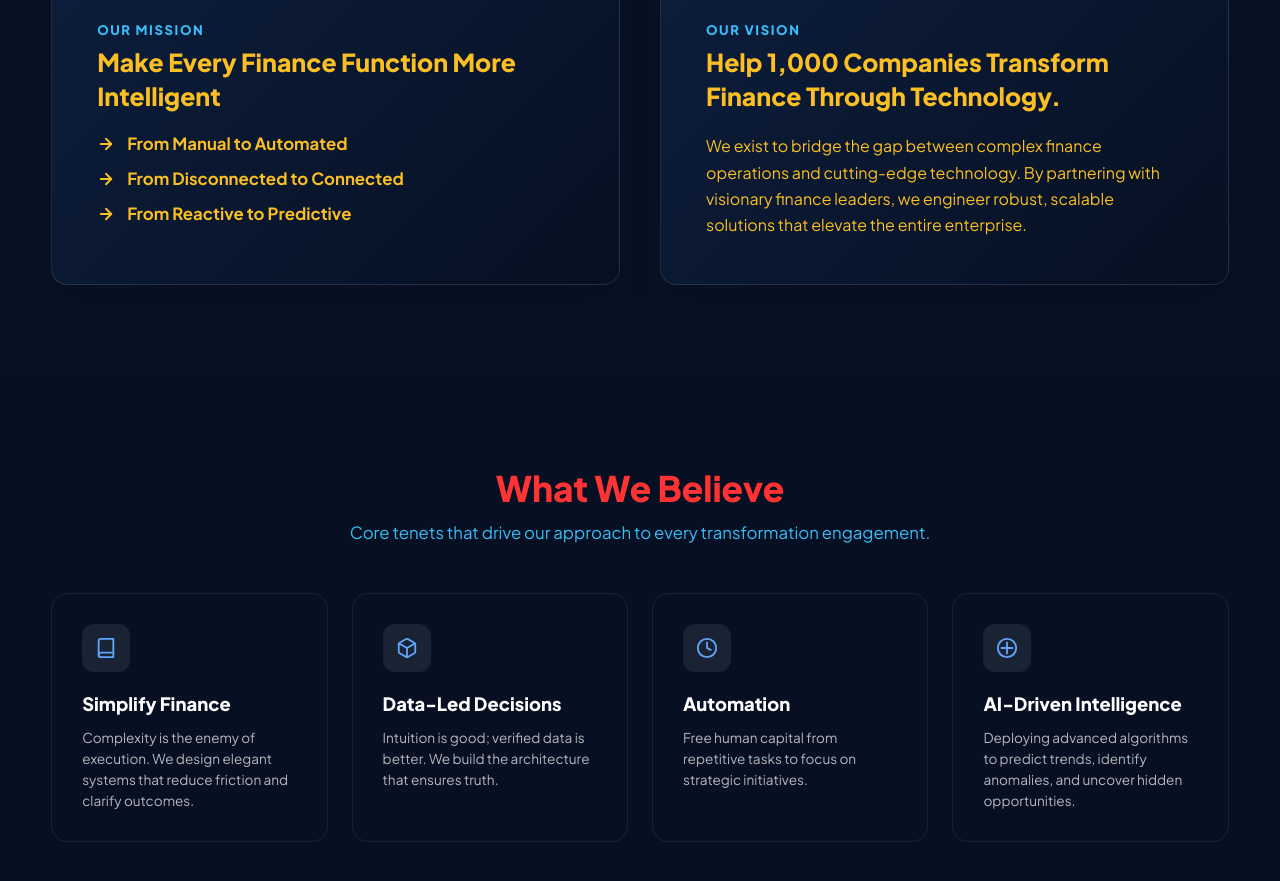
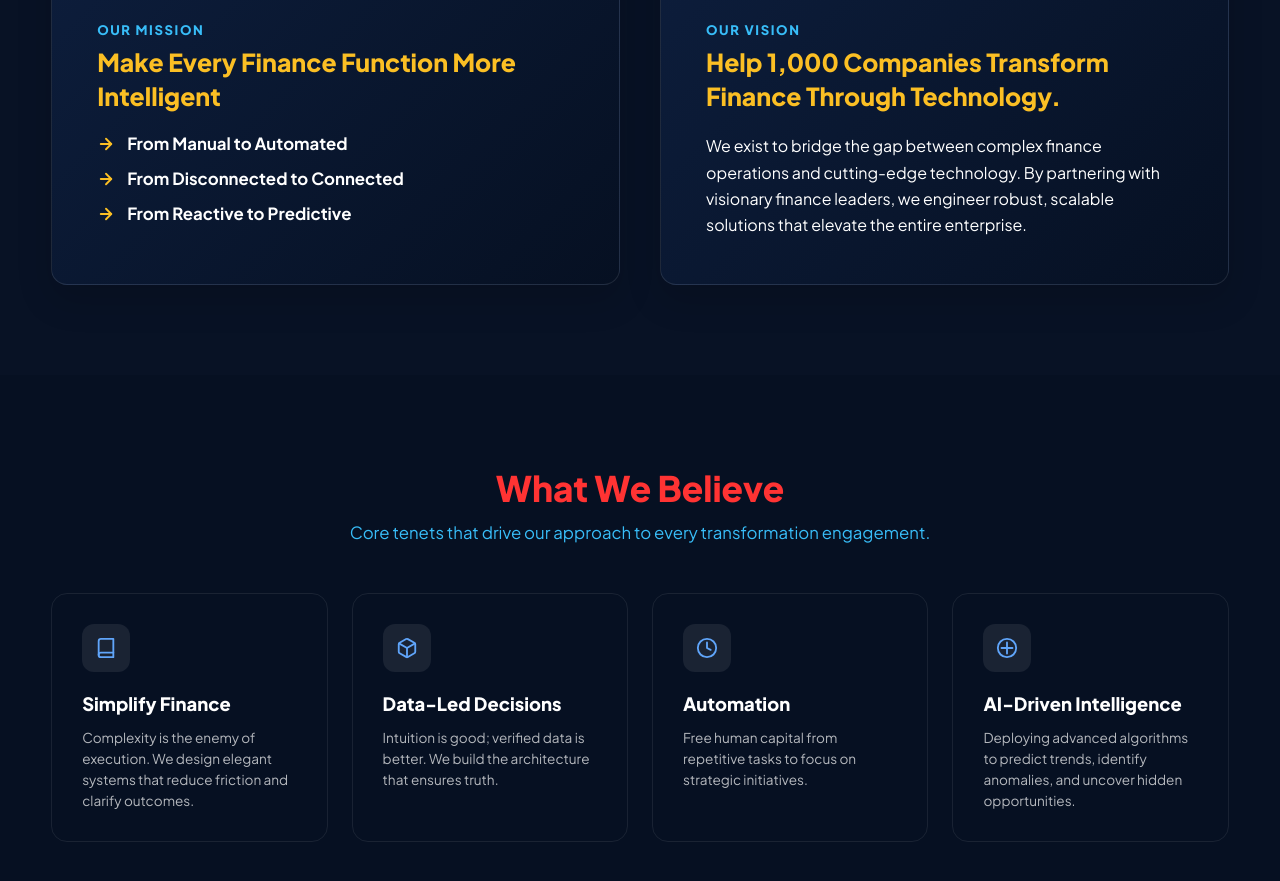
Before and after one commit to Harshit-1309/Gooner_tech, a React (Vite) app: page /about-us in a window 1280 px wide. Shown: the part 1320-2201 px from the top of the page. Built offline with nearby package versions, Linux system fonts and the light colour scheme; the HTML template or start-up script is replaced by a standard one.

Commit message:
Keep Mission and Vision titles yellow and restore subpoints to white

```diff
--- a/src/refinements.css
+++ b/src/refinements.css
@@ -1548,10 +1548,13 @@ span.brand__name--technologies,
 /* =========================================================
    ABOUT US MISSION AND VISION GOLDEN YELLOW STYLES
    ========================================================= */
-.about-mission-card__title,
+.about-mission-card__title {
+  color: #fbbf24 !important;
+}
+
 .about-mission-card__bullets li,
 .about-mission-card__text {
-  color: #fbbf24 !important;
+  color: #ffffff !important;
 }
 
 .about-mission-card__bullets li .bullet-arrow {
```
Also changed, not shown: 1 other file (tests, documents, lock files or other folders).
